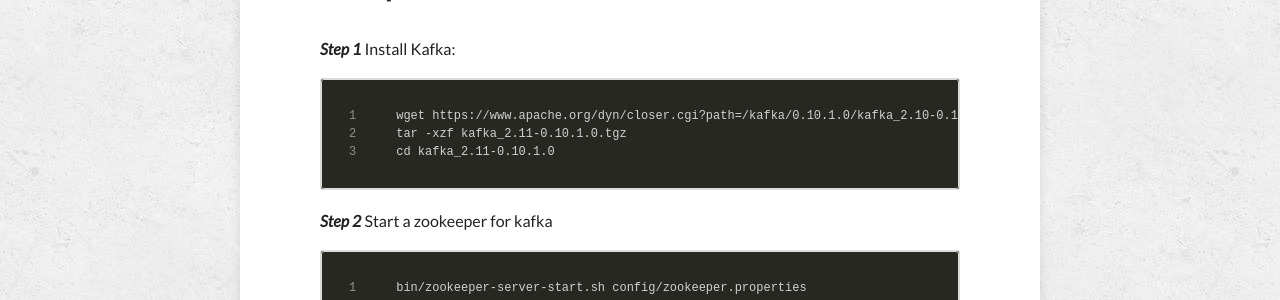
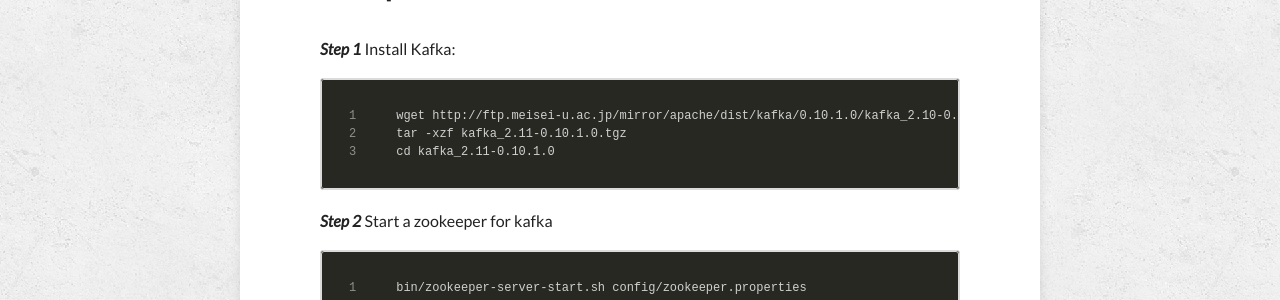
Before and after one commit to visualskyrim/visualskyrim.github.io, a Jekyll site: the page built from _posts/2017-01-23-play-around-with-kafka-and-spark.md, in a window 1280 px wide and 900 px high, scrolled down 835 px. Shown: the part 151-451 px from the top of the window. Built offline with Jekyll 4.4.1, drawn with Linux system fonts in a browser that asks for light colours; nearby versions of some CDN libraries; comment, search, counter and statistics services are not loaded; part of the change alters nothing that is shown.

Commit message:
Fix kafka download address

````diff
--- a/_posts/2017-01-23-play-around-with-kafka-and-spark.md
+++ b/_posts/2017-01-23-play-around-with-kafka-and-spark.md
@@ -33,7 +33,7 @@ The versions of components in this post will be:
 ***Step 1*** Install Kafka:
 
 ```
-wget https://www.apache.org/dyn/closer.cgi?path=/kafka/0.10.1.0/kafka_2.10-0.10.1.0.tgz
+wget http://ftp.meisei-u.ac.jp/mirror/apache/dist/kafka/0.10.1.0/kafka_2.10-0.10.1.0.tgz
 tar -xzf kafka_2.11-0.10.1.0.tgz
 cd kafka_2.11-0.10.1.0
 ```
````
